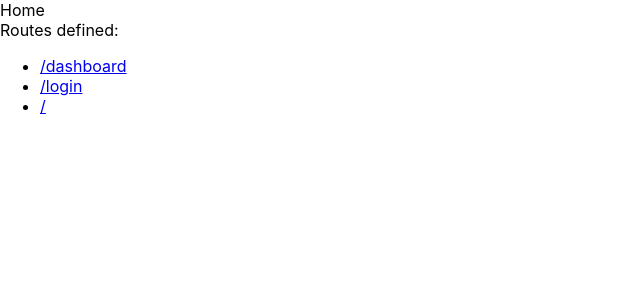
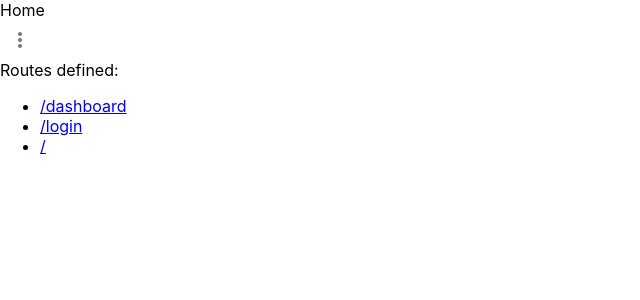
Before and after one commit to fifthsegment/byos, a React (Create React App) app: page / in a window 1280 px wide. Shown: the top 300 px of the page, without its empty margins (0-640 px from the left). Built offline with nearby package versions, Linux system fonts and the light colour scheme.

Commit message:
added context menu as per issue#25

```diff
--- a/package.json
+++ b/package.json
@@ -9,7 +9,8 @@
     "@azure/msal-react": "^1.4.8",
     "@emotion/react": "^11.10.4",
     "@emotion/styled": "^11.10.4",
-    "@mui/material": "^5.10.7",
+    "@mui/icons-material": "^5.10.6",
+    "@mui/material": "^5.10.8",
     "@testing-library/jest-dom": "^5.16.5",
     "@testing-library/react": "^13.4.0",
     "@testing-library/user-event": "^13.5.0",
--- /dev/null
+++ b/src/components/ContextMenu/index.tsx
@@ -0,0 +1,52 @@
+import React from "react";
+import ListItemText from '@mui/material/ListItemText';
+import ListItemIcon from '@mui/material/ListItemIcon';
+import IconButton from '@mui/material/IconButton';
+import Menu from '@mui/material/Menu';
+import MenuItem from '@mui/material/MenuItem';
+import MoreVertIcon from '@mui/icons-material/MoreVert';
+
+import { menuItems } from "./items";
+
+export const ContextMenu = () => {
+  const [anchorEl, setAnchorEl] = React.useState<null | HTMLElement>(null);
+  const open = Boolean(anchorEl);
+  const handleClick = (event: React.MouseEvent<HTMLElement>) => {
+    setAnchorEl(event.currentTarget);
+  };
+  const handleClose = () => {
+    setAnchorEl(null);
+  };
+
+    return (
+    <>
+     <div>
+      <IconButton
+        aria-label="more"
+        id="long-button"
+        aria-controls={open ? 'long-menu' : undefined}
+        aria-expanded={open ? 'true' : undefined}
+        aria-haspopup="true"
+        onClick={handleClick}
+      >
+        <MoreVertIcon />
+      </IconButton>
+      <Menu
+        id="long-menu"
+        MenuListProps={{
+          'aria-labelledby': 'long-button',
+        }}
+        anchorEl={anchorEl}
+        open={open}
+        onClose={handleClose}
+      >
+        {menuItems.map((option) => (
+          <MenuItem key={option.label} onClick={option.action}>
+            <ListItemIcon><option.icon fontSize="small"/></ListItemIcon>
+            <ListItemText>{option.label}</ListItemText>
+          </MenuItem>
+        ))}
+      </Menu>
+    </div>
+    </>)
+}
--- /dev/null
+++ b/src/components/ContextMenu/items.ts
@@ -0,0 +1,27 @@
+import FileCopyIcon from '@mui/icons-material/FileCopy';
+import DriveFileMoveIcon from '@mui/icons-material/DriveFileMove';
+import EditIcon from '@mui/icons-material/Edit';
+import DeleteIcon from '@mui/icons-material/Delete';
+
+export const menuItems = [
+    {
+        label: "Copy",
+        icon: FileCopyIcon,
+        action: () => {console.log("clicked on copy")}
+    },
+    {
+        label: "Edit",
+        icon: EditIcon,
+        action: () => {console.log("clicked on edit")}
+    },
+    {
+        label: "Move",
+        icon: DriveFileMoveIcon,
+        action: () => {console.log("clicked on move")}
+    },
+    {
+        label: "Delete",
+        icon: DeleteIcon,
+        action: () => {console.log("clicked on delete")}
+    }
+]
--- a/src/pages/home/index.tsx
+++ b/src/pages/home/index.tsx
@@ -1,9 +1,11 @@
 import React from "react";
+import {ContextMenu} from "../../components/ContextMenu/index";
 
 export default function Home() {
   return (
-    <div>
+    <>
       <div>Home</div>
-    </div>
+      <ContextMenu/>
+    </>
   );
 }
```
Also changed, not shown: 2 other files (tests, documents, lock files or other folders).
